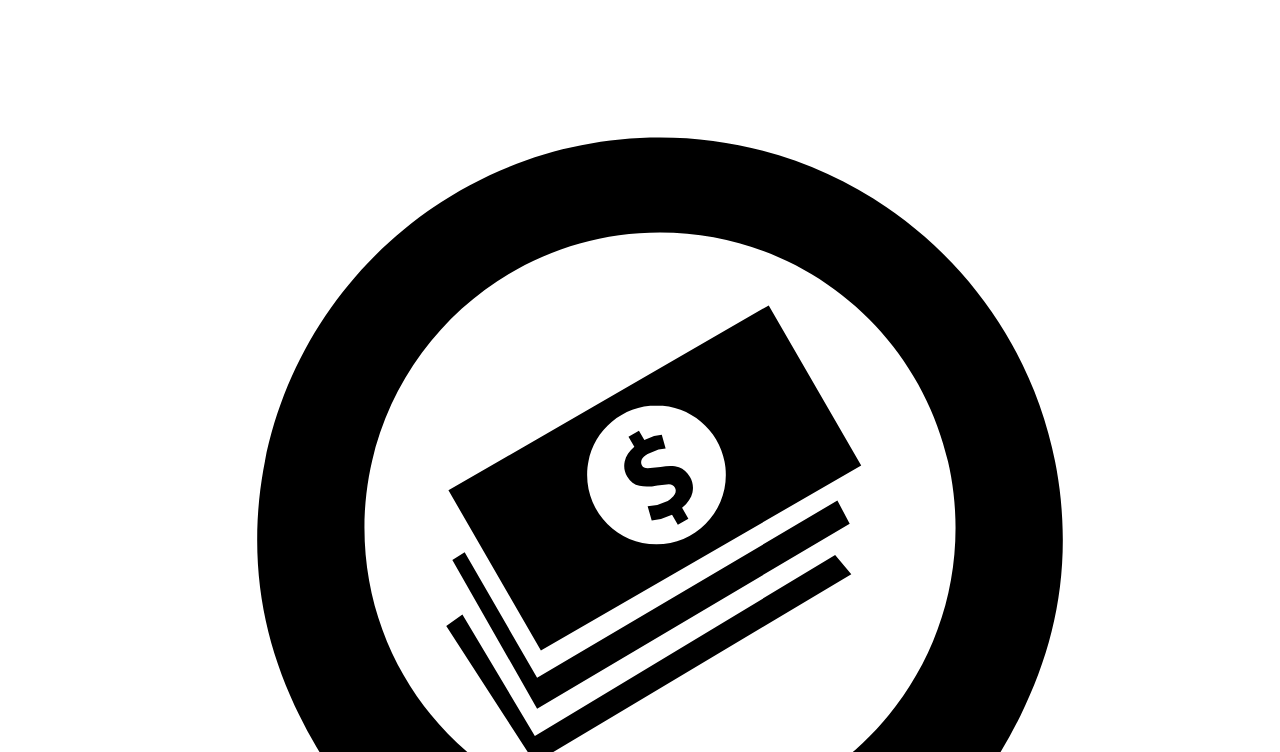
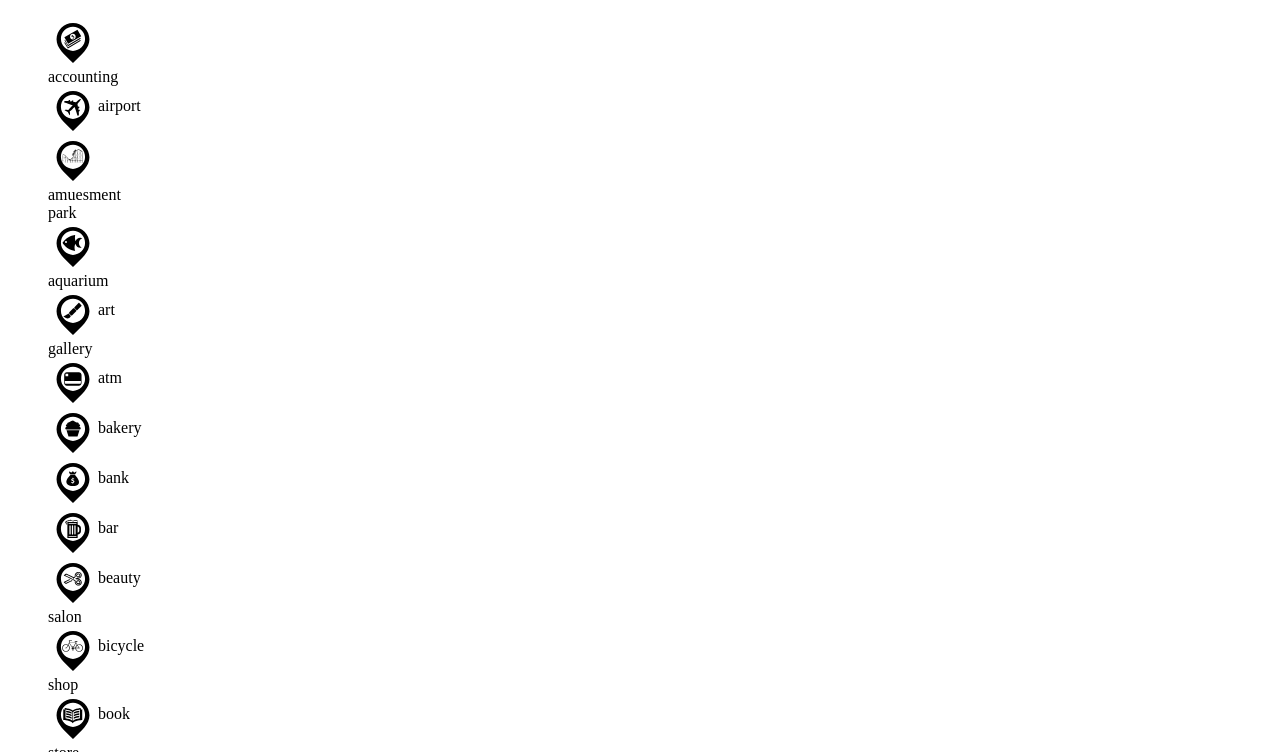
Before and after one commit to walkerrandolphsmith/map-markers, a website: page index.html in a window 1280 px wide. Shown: the part 48-800 px from the top of the page. Drawn offline with Linux system fonts and the light colour scheme.

Commit message:
Updated styles.

```diff
--- a/map-markers.css
+++ b/map-markers.css
@@ -1 +1 @@
-ul li:hover svg{fill:#fff}ul li:hover span{background-color:#fff}ul li span{vertical-align:middle;vertical-align:-webkit-baseline-middle;width:50px;height:50px}
+ul{list-style:none}ul li{width:100px;border-radius:5px}ul li:hover svg{fill:#fff}ul li:hover span{background-color:#fff}ul li svg{vertical-align:middle;vertical-align:-webkit-baseline-middle;width:50px;height:50px}
--- a/src/styles.less
+++ b/src/styles.less
@@ -1,5 +1,10 @@
 ul {
+  list-style: none;
+
   li {
+    width: 100px;
+    border-radius: 5px;
+
     &:hover {
       svg{
         fill: white;
@@ -9,7 +14,7 @@ ul {
       }
     }
 
-    span {
+    svg {
       vertical-align: middle;
       vertical-align: -webkit-baseline-middle;
       width: 50px;
```
